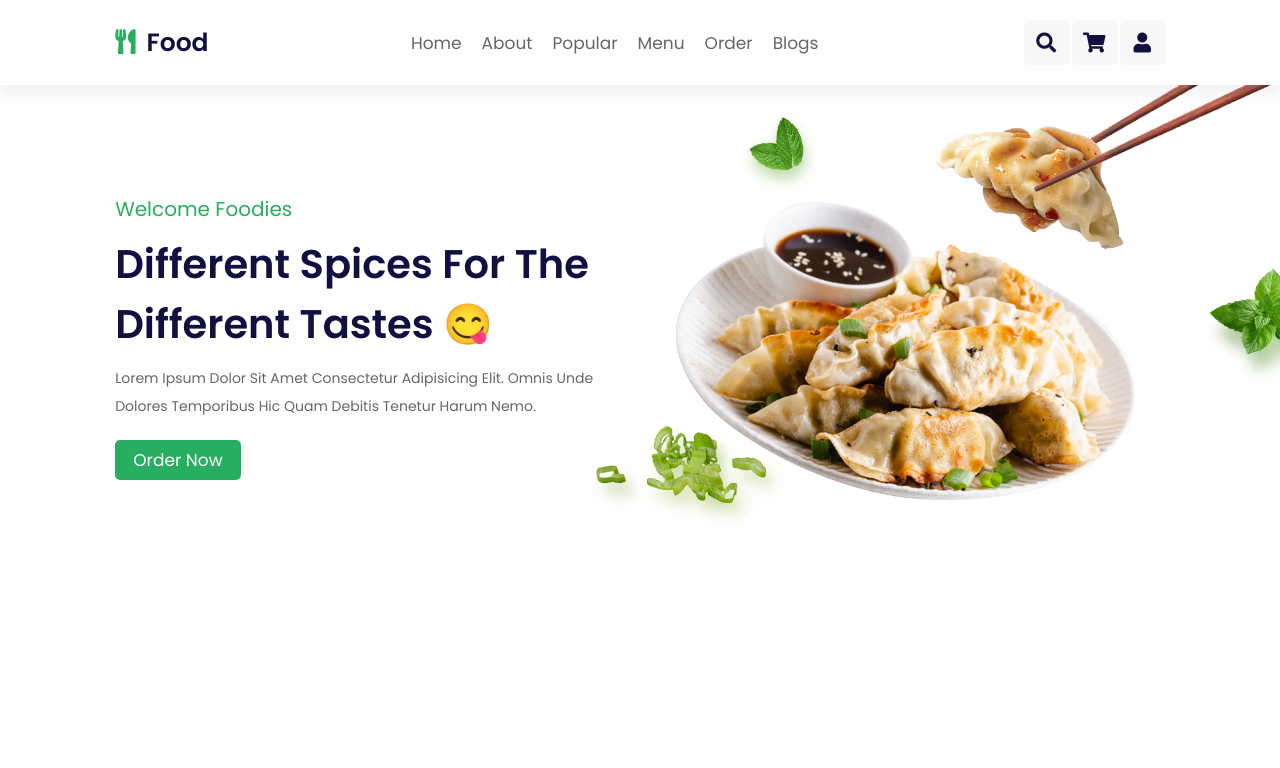
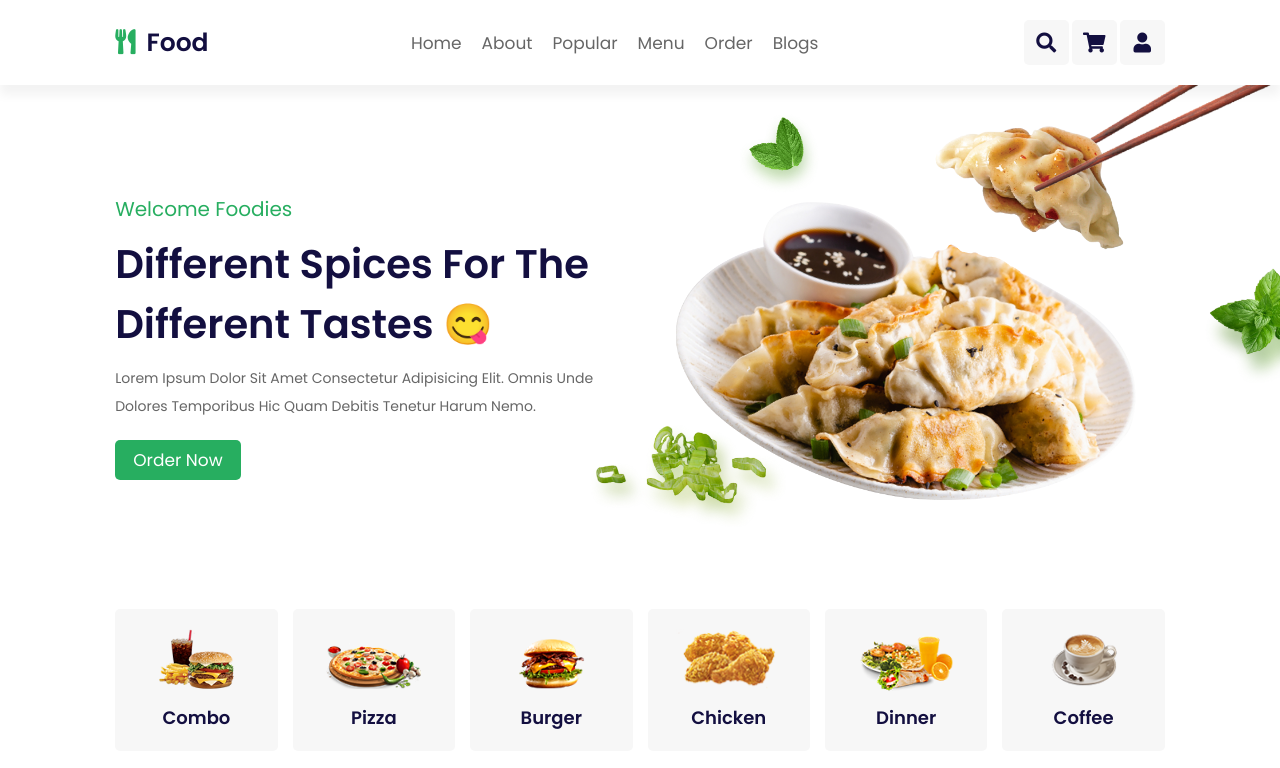
Before and after one commit to Prabodashan/Food-Order-Frontend, a React (Create React App) app: page / in a window 1280 px wide. Shown: the top 768 px of the page. Built offline with nearby package versions, Linux system fonts and the light colour scheme.

Commit message:
added food category section

```diff
--- a/src/App.js
+++ b/src/App.js
@@ -4,6 +4,7 @@ import Header from "./Components/Containers/Header";
 import Search from "./Components/Containers/Search";
 import ShoppingCart from "./Components/Containers/ShoppingCart";
 import Hero from "./Components/Containers/Hero";
+import Category from "./Components/Containers/Category";
 
 const App = () => {
   return (
@@ -12,6 +13,7 @@ const App = () => {
       {/* <Search />
       <ShoppingCart /> */}
       <Hero />
+      <Category />
     </>
   );
 };
--- a/src/Components/Containers/Cart.jsx
+++ b/src/Components/Containers/Cart.jsx
@@ -4,16 +4,16 @@ import "./Styles/Cart.css";
 
 const Cart = ({ img, name, quantity, price }) => {
   return (
-    <div class="cart">
-      <i class="fas fa-times"></i>
+    <div className="cart">
+      <i className="fas fa-times"></i>
       <img src={img} alt="" />
-      <div class="content">
+      <div className="content">
         <h3>{name}</h3>
         <span> quantity : </span>
         <input type="number" name="" value={quantity} id="" />
         <br />
         <span> price : </span>
-        <span class="price"> ${price} </span>
+        <span className="price"> ${price} </span>
       </div>
     </div>
   );
--- /dev/null
+++ b/src/Components/Containers/Category.jsx
@@ -0,0 +1,26 @@
+import React from "react";
+import "./Styles/Category.css";
+
+import CategoryCard from "./CategoryCard";
+
+import categoryImage1 from "../../Assets/cat-1.png";
+import categoryImage2 from "../../Assets/cat-2.png";
+import categoryImage3 from "../../Assets/cat-3.png";
+import categoryImage4 from "../../Assets/cat-4.png";
+import categoryImage5 from "../../Assets/cat-5.png";
+import categoryImage6 from "../../Assets/cat-6.png";
+
+const Category = () => {
+  return (
+    <section className="category">
+      <CategoryCard img={categoryImage1} category="combo" />
+      <CategoryCard img={categoryImage2} category="pizza" />
+      <CategoryCard img={categoryImage3} category="burger" />
+      <CategoryCard img={categoryImage4} category="chicken" />
+      <CategoryCard img={categoryImage5} category="dinner" />
+      <CategoryCard img={categoryImage6} category="coffee" />
+    </section>
+  );
+};
+
+export default Category;
--- /dev/null
+++ b/src/Components/Containers/CategoryCard.jsx
@@ -0,0 +1,12 @@
+import React from "react";
+
+const CategoryCard = ({ img, category }) => {
+  return (
+    <a href="#b" className="box">
+      <img src={img} alt="" />
+      <h3>{category}</h3>
+    </a>
+  );
+};
+
+export default CategoryCard;
--- a/src/Components/Containers/Header.jsx
+++ b/src/Components/Containers/Header.jsx
@@ -4,12 +4,12 @@ import "./Styles/Header.css";
 
 const Header = () => {
   return (
-    <header class="header">
-      <a href="#home" class="logo">
-        <i class="fas fa-utensils"></i> food
+    <header className="header">
+      <a href="#home" className="logo">
+        <i className="fas fa-utensils"></i> food
       </a>
 
-      <nav class="navbar">
+      <nav className="navbar">
         <a href="#home">home</a>
         <a href="#about">about</a>
         <a href="#popular">popular</a>
@@ -18,11 +18,11 @@ const Header = () => {
         <a href="#blogs">blogs</a>
       </nav>
 
-      <div class="icons">
-        <div id="menu-btn" class="fas fa-bars"></div>
-        <div id="search-btn" class="fas fa-search"></div>
-        <div id="cart-btn" class="fas fa-shopping-cart"></div>
-        <div id="login-btn" class="fas fa-user"></div>
+      <div className="icons">
+        <div id="menu-btn" className="fas fa-bars"></div>
+        <div id="search-btn" className="fas fa-search"></div>
+        <div id="cart-btn" className="fas fa-shopping-cart"></div>
+        <div id="login-btn" className="fas fa-user"></div>
       </div>
     </header>
   );
--- a/src/Components/Containers/Hero.jsx
+++ b/src/Components/Containers/Hero.jsx
@@ -6,22 +6,22 @@ import heroParallaxImg from "../../Assets/home-parallax-img.png";
 
 const Hero = () => {
   return (
-    <section class="hero" id="home">
-      <div class="content">
+    <section className="hero" id="home">
+      <div className="content">
         <span>welcome foodies</span>
         <h3>different spices for the different tastes 😋</h3>
         <p>
           Lorem ipsum dolor sit amet consectetur adipisicing elit. Omnis unde
           dolores temporibus hic quam debitis tenetur harum nemo.
         </p>
-        <a href="#btn" class="btn">
+        <a href="#btn" className="btn">
           order now
         </a>
       </div>
 
-      <div class="image">
-        <img src={heroImg} alt="" class="hero-img" />
-        <img src={heroParallaxImg} alt="" class="hero-parallax-img" />
+      <div className="image">
+        <img src={heroImg} alt="" className="hero-img" />
+        <img src={heroParallaxImg} alt="" className="hero-parallax-img" />
       </div>
     </section>
   );
--- a/src/Components/Containers/Search.jsx
+++ b/src/Components/Containers/Search.jsx
@@ -4,7 +4,7 @@ import "./Styles/Search.css";
 
 const Search = () => {
   return (
-    <section class="search-form-container">
+    <section className="search-form-container">
       <form action="">
         <input
           type="search"
@@ -12,7 +12,7 @@ const Search = () => {
           placeholder="search here..."
           id="search-box"
         />
-        <label for="search-box" class="fas fa-search"></label>
+        <label for="search-box" className="fas fa-search"></label>
       </form>
     </section>
   );
--- a/src/Components/Containers/ShoppingCart.jsx
+++ b/src/Components/Containers/ShoppingCart.jsx
@@ -10,11 +10,11 @@ import Cart from "./Cart";
 
 const ShoppingCart = () => {
   return (
-    <section class="shopping-cart-container">
-      <div class="products-container">
-        <h3 class="title">My Cart</h3>
+    <section className="shopping-cart-container">
+      <div className="products-container">
+        <h3 className="title">My Cart</h3>
 
-        <div class="box-container">
+        <div className="box-container">
           <Cart
             img={menuImg1}
             name="delicious food"
@@ -48,18 +48,18 @@ const ShoppingCart = () => {
         </div>
       </div>
 
-      <div class="cart-total">
-        <h3 class="title"> cart total </h3>
+      <div className="cart-total">
+        <h3 className="title"> cart total </h3>
 
-        <div class="box">
-          <h3 class="subtotal">
+        <div className="box">
+          <h3 className="subtotal">
             subtotal : <span>$200</span>
           </h3>
-          <h3 class="total">
+          <h3 className="total">
             total : <span>$200</span>
           </h3>
 
-          <a href="#btn" class="btn">
+          <a href="#btn" className="btn">
             proceed to checkout
           </a>
         </div>
--- a/src/Components/Containers/Styles/Cart.css
+++ b/src/Components/Containers/Styles/Cart.css
@@ -1,8 +1,6 @@
 .cart {
   border-radius: 0.5rem;
   background: #f7f7f7;
-  display: -webkit-box;
-  display: -ms-flexbox;
   display: flex;
   align-items: center;
   gap: 1.5rem;
--- /dev/null
+++ b/src/Components/Containers/Styles/Category.css
@@ -0,0 +1,30 @@
+.category {
+  display: grid;
+  grid-template-columns: repeat(auto-fit, minmax(16rem, 1fr));
+  gap: 1.5rem;
+  padding-bottom: 5rem;
+}
+
+.category .box {
+  padding: 2rem;
+  text-align: center;
+  border-radius: 0.5rem;
+  background: #f7f7f7;
+}
+
+.category .box:hover {
+  background: #27ae60;
+}
+
+.category .box:hover h3 {
+  color: #fff;
+}
+
+.category .box img {
+  height: 7rem;
+}
+
+.category .box h3 {
+  font-size: 1.8rem;
+  color: #130f40;
+}
--- a/src/Components/Containers/Styles/ShoppingCart.css
+++ b/src/Components/Containers/Styles/ShoppingCart.css
@@ -47,9 +47,7 @@
 }
 
 .box-container {
-  display: -ms-grid;
   display: grid;
-  -ms-grid-columns: (minmax(30rem, 1fr)) [auto-fit];
   grid-template-columns: repeat(auto-fit, minmax(30rem, 1fr));
   gap: 1.5rem;
   padding: 1.5rem;
```
